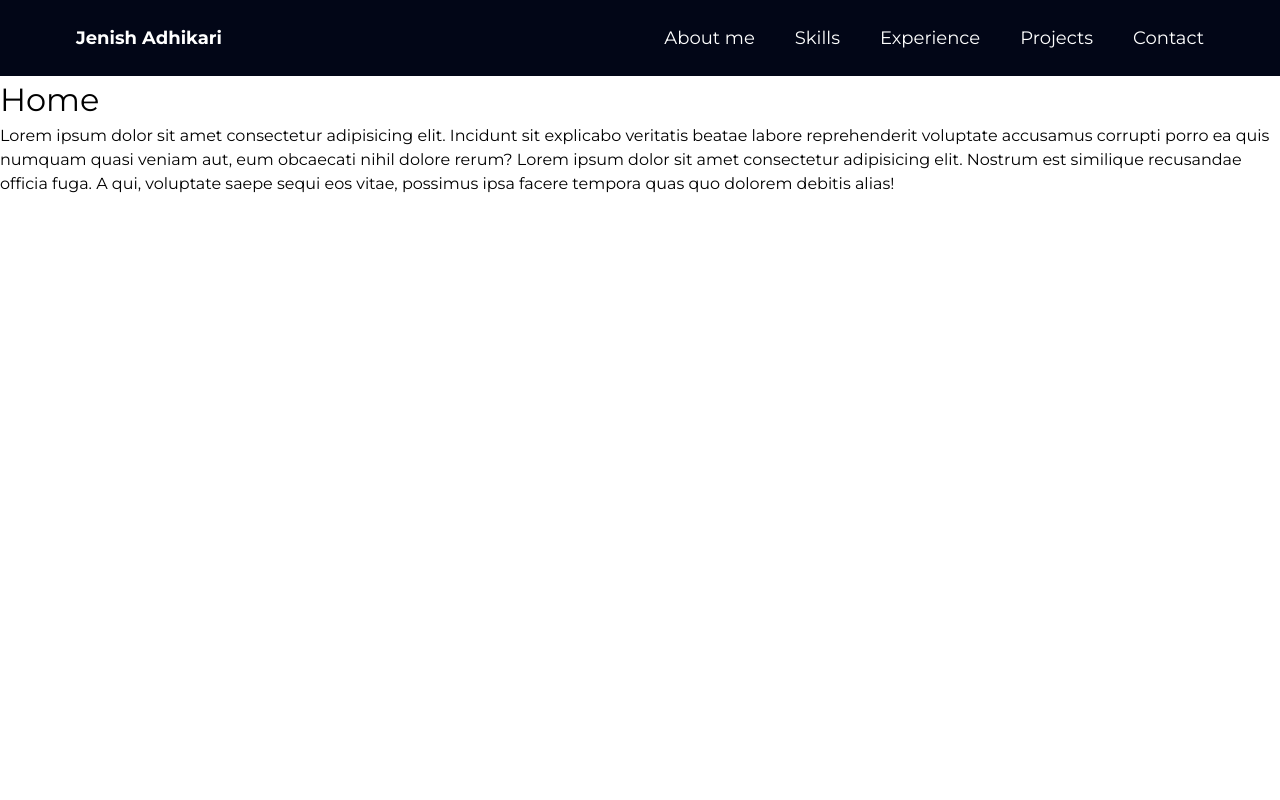
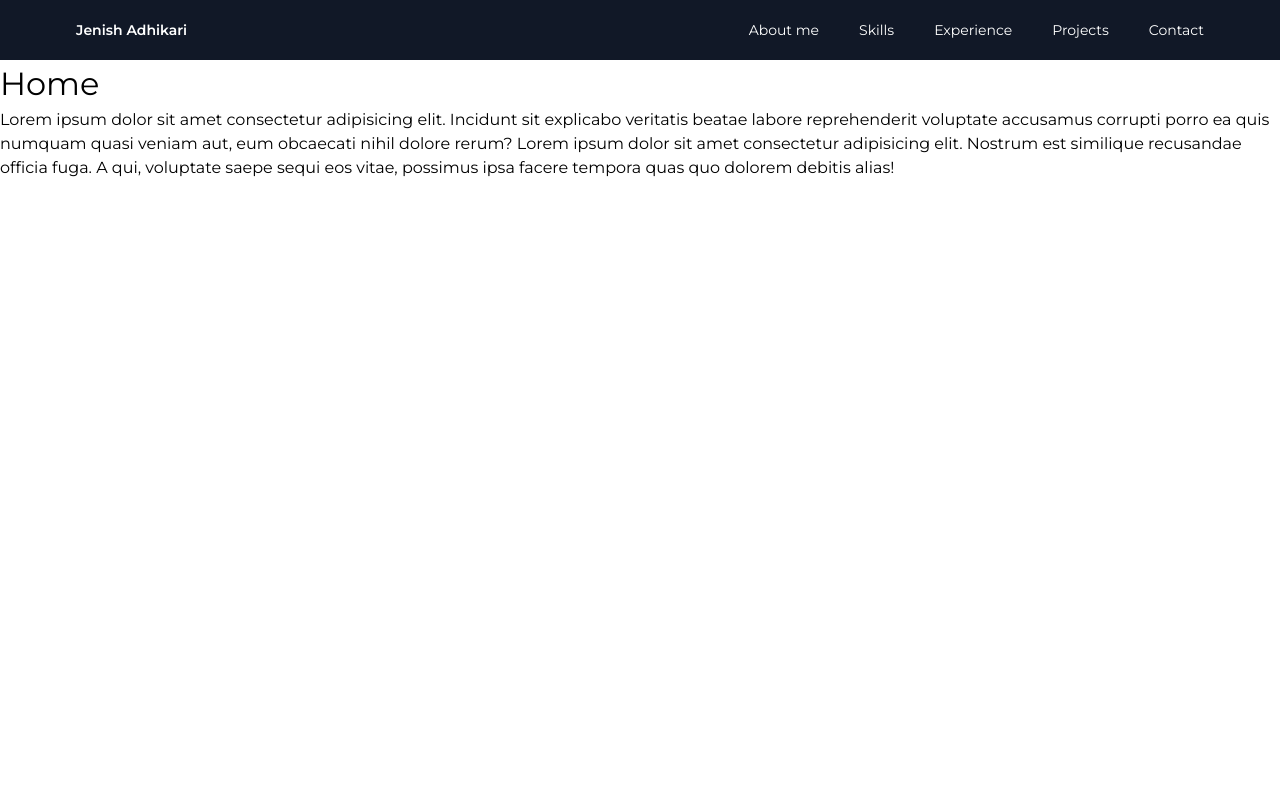
Before and after one commit to jenishxadhikari/jenish-portfolio, a React (Vite) app: page / in a window 1280 px wide. Shown: the top 800 px of the page. Built offline with nearby package versions, Linux system fonts and the light colour scheme.

Commit message:
Refactor NavBar styling

```diff
--- a/package.json
+++ b/package.json
@@ -14,7 +14,8 @@
     "react-dom": "^18.2.0",
     "react-icons": "^5.2.1",
     "react-router-dom": "^6.23.1",
-    "react-scroll": "^1.9.0"
+    "react-scroll": "^1.9.0",
+    "typewriter-effect": "^2.21.0"
   },
   "devDependencies": {
     "@types/react": "^18.2.66",
--- a/src/components/NavBar.jsx
+++ b/src/components/NavBar.jsx
@@ -11,7 +11,7 @@ function NavBar() {
   ];
 
   const Navlink = ({ children, link }) => (
-    <li className="list-none px-3 py-1 text-lg hover:rounded-lg hover:bg-slate-800">
+    <li className="list-none px-3 py-2 text-sm hover:rounded-lg hover:bg-gray-800">
       <ScrollLink
         spy={true}
         smooth={true}
@@ -30,9 +30,9 @@ function NavBar() {
   };
 
   return (
-    <header className="sticky top-0 flex w-full content-center justify-between bg-slate-950 px-16 py-5 text-white">
+    <header className="sticky top-0 flex w-full content-center justify-between bg-gray-900 px-16 py-3 text-white">
       <Navlink link={"home"}>
-        <h3 className="font-bold sm:p-0 sm:text-center">Jenish Adhikari</h3>
+        <h3 className="font-semibold text-md">Jenish Adhikari</h3>
       </Navlink>
 
       <nav className="flex gap-6">
```
Also changed, not shown: 1 other file (tests, documents, lock files or other folders).
